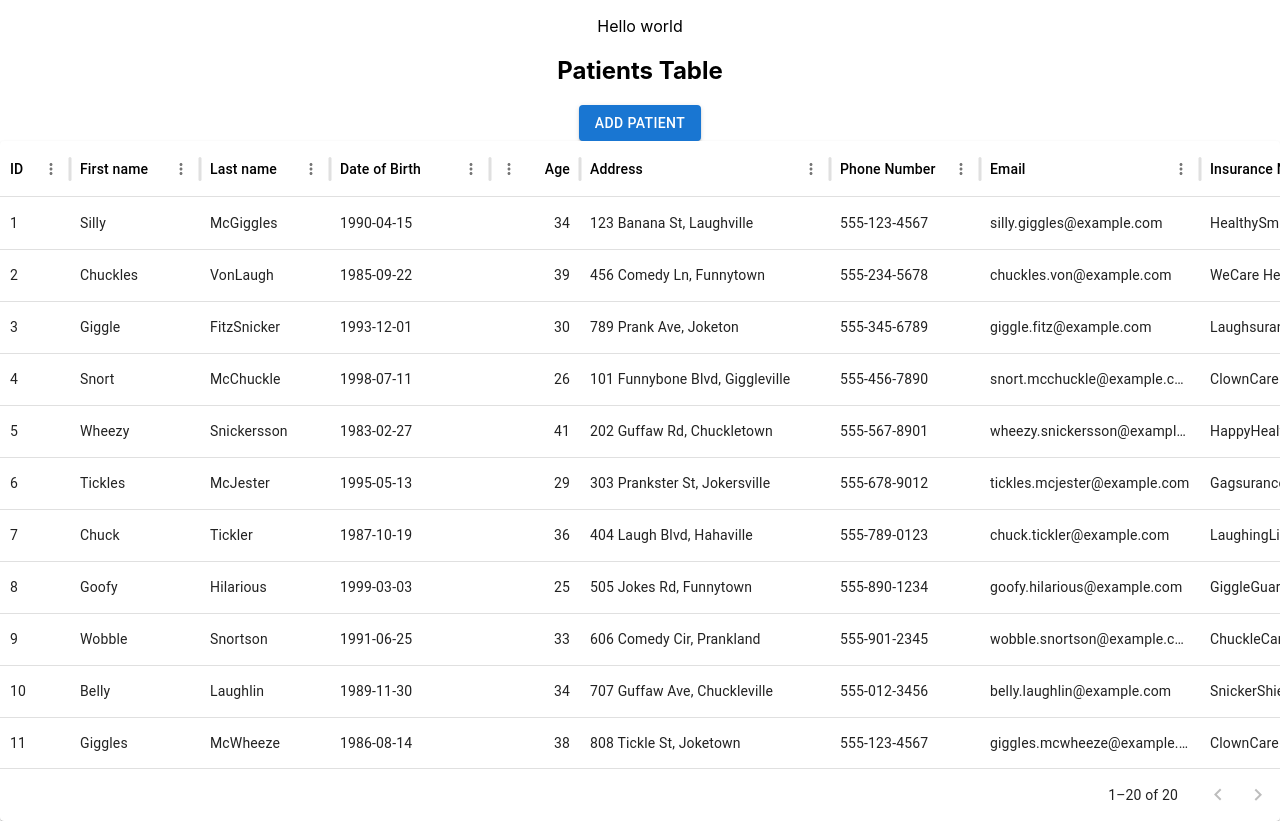
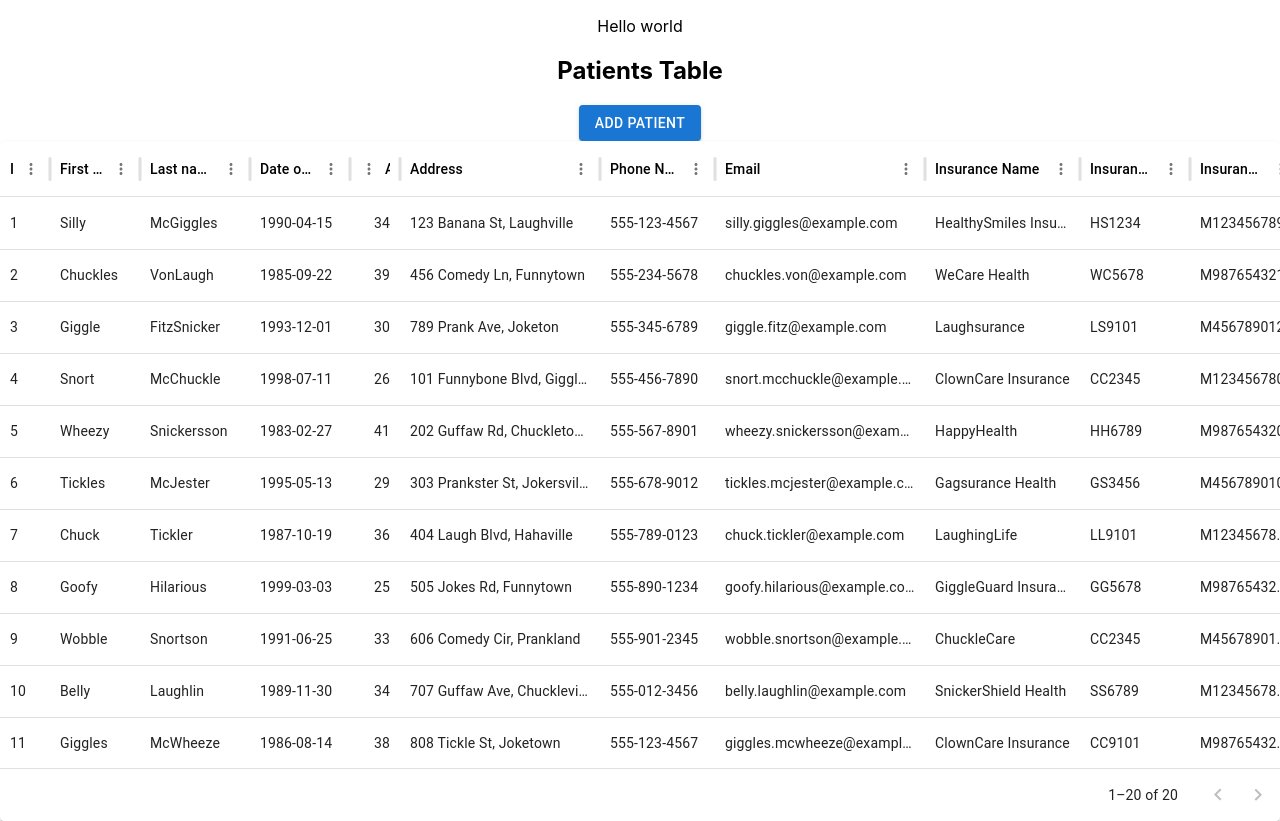
Before and after one commit to oliver-sey/pharmacy-management-system, a React (Create React App) app in the folder frontend/: page /viewofpatients in a window 1280 px wide. Built offline with nearby package versions, Linux system fonts and the light colour scheme.

Commit message:
Organizing import statements, attempts to style views of users, patients, etc. (but commented out)

```diff
--- a/frontend/src/Components/EditDeleteTable.jsx
+++ b/frontend/src/Components/EditDeleteTable.jsx
@@ -1,11 +1,19 @@
 // a component for a table, built off of BaseTable, with the action column having a button to edit and a button to delete
 // handles stuff with open and closing the modals (popups) for these actions
 
+// React imports
 import { React, useState } from "react";
+
+// Stylesheets
+import "../Styles/styles.css";
+
+// Components we made
+import BaseTable from "./BaseTable";
+
+// Material UI components
 import { IconButton, Tooltip } from "@mui/material";
 import EditIcon from "@mui/icons-material/Edit";
 import DeleteIcon from "@mui/icons-material/Delete";
-import BaseTable from "./BaseTable";
 
 const EditDeleteTable = ({
 	rows,
@@ -62,11 +70,14 @@ const EditDeleteTable = ({
 
 	return (
 		<>
-			<BaseTable
-				columns={columns}
-				rows={rows}
-				actionButtons={actionButtons}
-			/>
+			<div className="data-table-div">
+				<BaseTable
+					columns={columns}
+					rows={rows}
+					actionButtons={actionButtons}
+					className="data-table"
+				/>
+			</div>
 
 			{/* Edit Modal */}
 			<EditModal
--- a/frontend/src/Pages/ViewOfPatients.js
+++ b/frontend/src/Pages/ViewOfPatients.js
@@ -1,7 +1,15 @@
+// React imports
 import { React, useRef } from "react";
+
+// Stylesheets
+import "../Styles/styles.css";
+
+// components that we made
 import EditDeleteTable from "../Components/EditDeleteTable";
 import AddEditPatientModal from "../Components/AddEditPatientModal";
 import DeleteModal from "../Components/DeleteModal";
+
+// Material UI and other components
 import Button from "@mui/material/Button";
 
 function ViewOfPatients() {
@@ -9,9 +17,9 @@ function ViewOfPatients() {
 	// headerName is what shows up on the website
 	// width is the default width of the column, user can adjust it
 	const columns = [
-		{ field: "id", headerName: "ID", width: 70 },
-		{ field: "firstName", headerName: "First name", width: 130 },
-		{ field: "lastName", headerName: "Last name", width: 130 },
+		{ field: "id", headerName: "ID", width: 50 },
+		{ field: "firstName", headerName: "First name", width: 90 },
+		{ field: "lastName", headerName: "Last name", width: 110 },
 		// {
 		// 	field: "fullName",
 		// 	headerName: "Full name",
@@ -21,13 +29,13 @@ function ViewOfPatients() {
 		// 	valueGetter: (value, row) =>
 		// 		`${row.firstName || ""} ${row.lastName || ""}`,
 		// },
-		{ field: "dateOfBirth", headerName: "Date of Birth", width: 160 },
+		{ field: "dateOfBirth", headerName: "Date of Birth", width: 100 },
 
 		{
 			field: "age",
 			headerName: "Age",
 			type: "number",
-			width: 90,
+			width: 50,
 			valueGetter: (value, row) => {
 				const today = new Date();
 				const birthDate = new Date(row.dateOfBirth);
@@ -43,19 +51,19 @@ function ViewOfPatients() {
 			},
 		},
 
-		{ field: "address", headerName: "Address", width: 250 },
-		{ field: "phoneNumberStr", headerName: "Phone Number", width: 150 },
-		{ field: "email", headerName: "Email", width: 220 },
-		{ field: "insuranceName", headerName: "Insurance Name", width: 180 },
+		{ field: "address", headerName: "Address", width: 200 },
+		{ field: "phoneNumberStr", headerName: "Phone Number", width: 115 },
+		{ field: "email", headerName: "Email", width: 210 },
+		{ field: "insuranceName", headerName: "Insurance Name", width: 155 },
 		{
 			field: "insuranceGroupNum",
 			headerName: "Insurance Group Number",
-			width: 180,
+			width: 110,
 		},
 		{
 			field: "insuranceMemberID",
 			headerName: "Insurance Member ID",
-			width: 180,
+			width: 110,
 		},
 	];
 
@@ -315,7 +323,7 @@ function ViewOfPatients() {
 	const openAddPatientModal = useRef(null);
 
 	return (
-		<div>
+		<div className="centered-table-view">
 			<h2>Patients Table</h2>
 			<Button
 				variant="contained"
@@ -328,6 +336,7 @@ function ViewOfPatients() {
 				Add Patient
 			</Button>
 
+			<div className="table-div">
 				<EditDeleteTable
 					rows={rows}
 					columns={columns}
@@ -339,6 +348,7 @@ function ViewOfPatients() {
 					}}
 				/>
 			</div>
+		</div>
 	);
 }
 export default ViewOfPatients;
--- /dev/null
+++ b/frontend/src/Styles/styles.css
@@ -0,0 +1,23 @@
+/* the div that contains the header, button and all content on the page with a table view */
+/* .centered-table-view {
+	display: flex;
+	justify-content: center;
+	align-items: center;
+	/* width: 90vw; */
+/* } */
+
+/* for the div that contains just the complete data table component */
+/* .table-div {
+	display: flex;
+	justify-content: center;
+	align-items: center;
+	width: 90vw;
+} */
+
+/* for the actual data table, within the react component */
+/* .data-table-div {
+	display: flex;
+	justify-content: center;
+	align-items: center;
+	/* width: 90vw; */
+/* } */
```
Also changed, not shown: frontend/src/Pages/ViewOfMedications.js (+6 -1 lines), frontend/src/Pages/ViewOfUsers.js (+9 -2 lines). Lines whose indentation alone changed are shown as unchanged.
